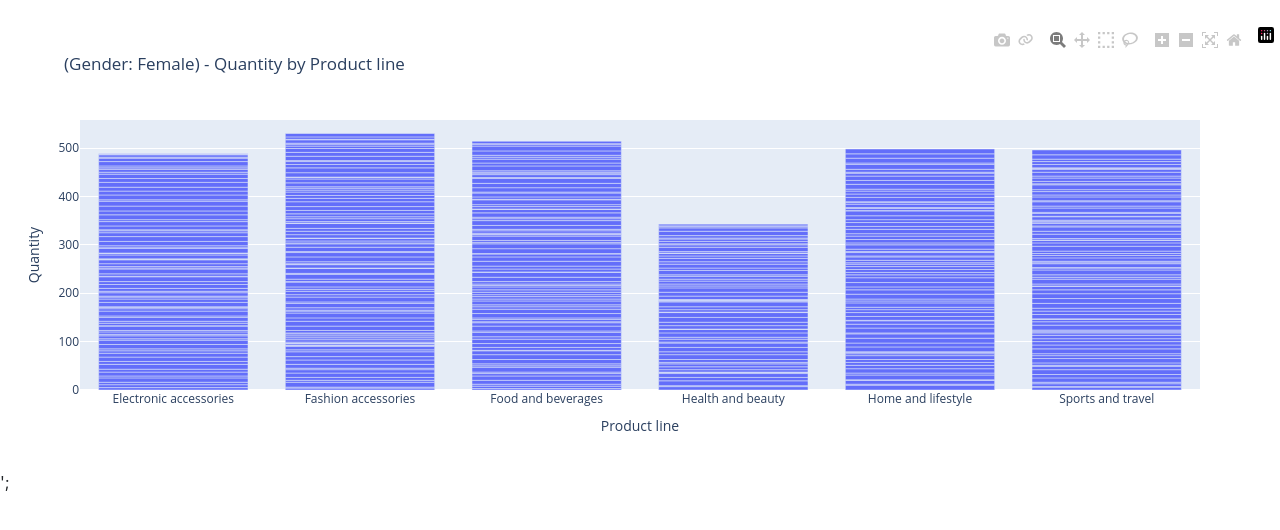
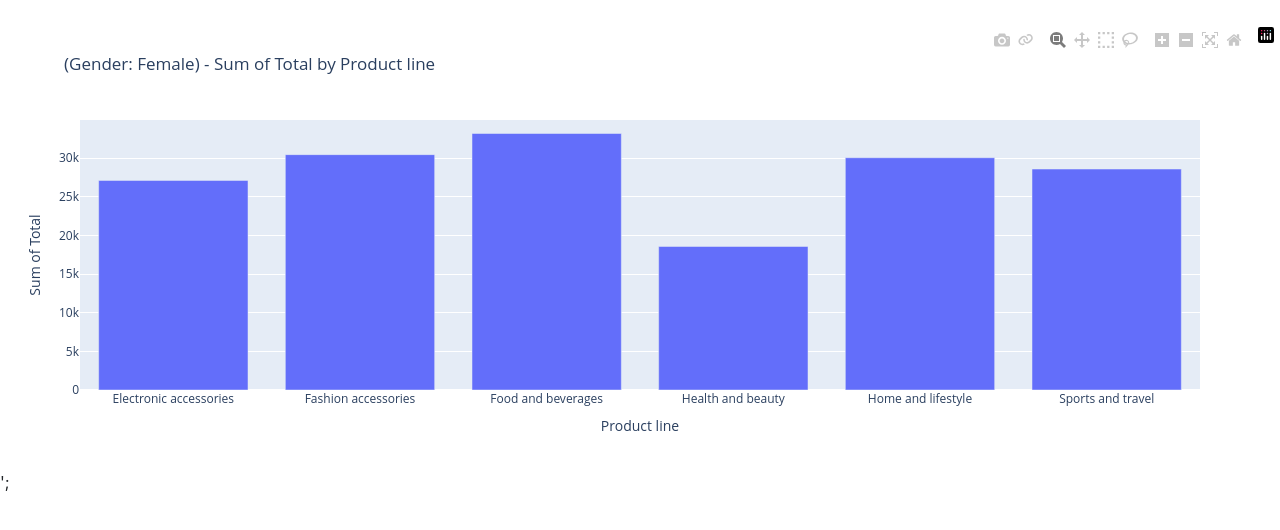
Before and after one commit to thanthienhai/Sale-Web-Flask, a Flask app: page /kh_button in a window 1280 px wide. Shown: the part 56-586 px from the top of the page. Run offline with Flask 3, Linux system fonts and the light colour scheme; some libraries are stand-ins or nearby versions.

Commit message:
09.55.19.12 update

```diff
--- a/app.py
+++ b/app.py
@@ -14,11 +14,12 @@ app = Flask(__name__)
 
 @app.route('/')
 def index():
-    # Read the CSV file
     csv_file_path = 'data.csv'  # Replace with the path to your CSV file
     df = pd.read_csv(csv_file_path)
-    #menu_items = ['Trang chủ', 'Nhập dữ liệu', 'Phân tích khách hàng', 'Phân tích thời gian', 'Phân tích cửa hàng', 'Dự đoán doanh số', 'Dự đoán doanh số']
-    return render_template('index.html', table=df.to_html(classes='table table-striped', border=0, justify='unset', col_space=0))
+    first_5_rows = df.head(5)
+    thongKe = df.describe()
+
+    return render_template('index.html', table=first_5_rows.to_html(classes='table table-striped', border=0, justify='unset', col_space=0), table_2=thongKe.to_html(classes='table table-striped', border=0, justify='unset', col_space=0))
 
 #--------------------------------------------
 app.config['SECRET_KEY'] = 'O5y2agwlKXlug2PI92K34MVXnSba96tK'
@@ -65,18 +66,21 @@ def kh_button():
     if isinstance(df, (pd.DatetimeIndex, pd.MultiIndex)):
         df = df.to_frame(index=False)
 
-# remove any pre-existing indices for ease of use in the D-Tale code, but this is not required
+    # remove any pre-existing indices for ease of use in the D-Tale code, but this is not required
     df = df.reset_index().drop('index', axis=1, errors='ignore')
     df.columns = [str(c) for c in df.columns]  # update columns to strings in case they are numbers
 
     chart_data = pd.concat([
         df['Product line'],
-        df['Quantity'],
+        df['Total'],
         df['Gender'],
     ], axis=1)
     chart_data = chart_data.query("""(`Gender` == 'Female') or (`Gender` == 'Male')""")
     chart_data = chart_data.sort_values(['Gender', 'Product line'])
     chart_data = chart_data.rename(columns={'Product line': 'x'})
+    chart_data_sum = chart_data.groupby(['Gender','x'], dropna=True)[['Total']].sum()
+    chart_data_sum.columns = ['Total||sum']
+    chart_data = chart_data_sum.reset_index()
     chart_data = chart_data.dropna()
     # WARNING: This is not taking into account grouping of any kind, please apply filter associated with
     #          the group in question in order to replicate chart. For this we're using '"""`Gender` == 'Female'"""'
@@ -87,17 +91,47 @@ def kh_button():
     charts = []
     charts.append(go.Bar(
         x=chart_data['x'],
-        y=chart_data['Quantity'],
+        y=chart_data['Total||sum'],
         name='(Gender: Female)'
     ))
     figure = go.Figure(data=charts, layout=go.Layout({
         'barmode': 'group',
         'legend': {'orientation': 'h', 'y': -0.3},
-        'title': {'text': '(Gender: Female) - Quantity by Product line'},
+        'title': {'text': '(Gender: Female) - Sum of Total by Product line'},
         'xaxis': {'title': {'text': 'Product line'}},
-        'yaxis': {'tickformat': '0:g', 'title': {'text': 'Quantity'}, 'type': 'linear'}
+        'yaxis': {'title': {'text': 'Sum of Total'}, 'type': 'linear'}
     }))
     chart_div = figure.to_html(full_html=False)
+    #>>>>>>>>>>>>>>>>>>>>>>>>>>>>>>>>>>>>>>>>>>>>>>>>>>>>>>
+    '''
+    chart_data2 = pd.concat([
+        df['Customer type'],
+        df['Total'],
+        df['City'],
+    ], axis=1)
+    chart_data2 = chart_data2.query("""(`City` == 'Mandalay') or (`City` == 'Naypyitaw') or (`City` == 'Yangon')""")
+    chart_data2 = chart_data2.sort_values(['City', 'Customer type'])
+    chart_dat2 = chart_data2.rename(columns={'Customer type': 'x'})
+    chart_data2 = chart_data2.dropna()
+    # WARNING: This is not taking into account grouping of any kind, please apply filter associated with
+    #          the group in question in order to replicate chart. For this we're using '"""`City` == 'Mandalay'"""'
+    chart_data2 = chart_data2.query("""`City` == 'Mandalay'""")
+
+    charts2 = []
+    charts2.append(go.Bar(
+        x=chart_data2['x'],
+        y=chart_data2['Total'],
+        name='(City: Mandalay)'
+    ))
+    figure2 = go.Figure(data=charts2, layout=go.Layout({
+        'barmode': 'group',
+        'legend': {'orientation': 'h', 'y': -0.3},
+        'title': {'text': '(City: Mandalay) - Total by Customer type'},
+        'xaxis': {'title': {'text': 'Customer type'}},
+        'yaxis': {'title': {'text': 'Total'}, 'type': 'linear'}
+    }))
+    chart_div2 = figure2.to_html(full_html=False)
+    '''
     return render_template('chart.html', chart_div=chart_div)
     # Thực hiện các hành động khi Button 2 được click
     #return "Button 2 clicked!"
--- a/templates/chart.html
+++ b/templates/chart.html
@@ -43,7 +43,9 @@
 			</div>
 		</nav>
     <!-- This is where your Plotly chart will be displayed -->
+
     <div id="plotly-chart"></div>
+    <div id="plotly-chart_2"></div>
 </div>
 
 <script>
@@ -51,6 +53,11 @@
     var chart_div = document.getElementById('plotly-chart');
     chart_div.innerHTML = '{{ chart_div|safe }}';
 </script>
+<script>
+    // Embed the Plotly chart in the HTML div
+    var chart_div = document.getElementById('plotly-chart2');
+    chart_div.innerHTML = '{{ chart_div2|safe }}';
+</script>
 
 </body>
 </html>
```
Also changed, not shown: templates/index.html (+15 -0 lines).
